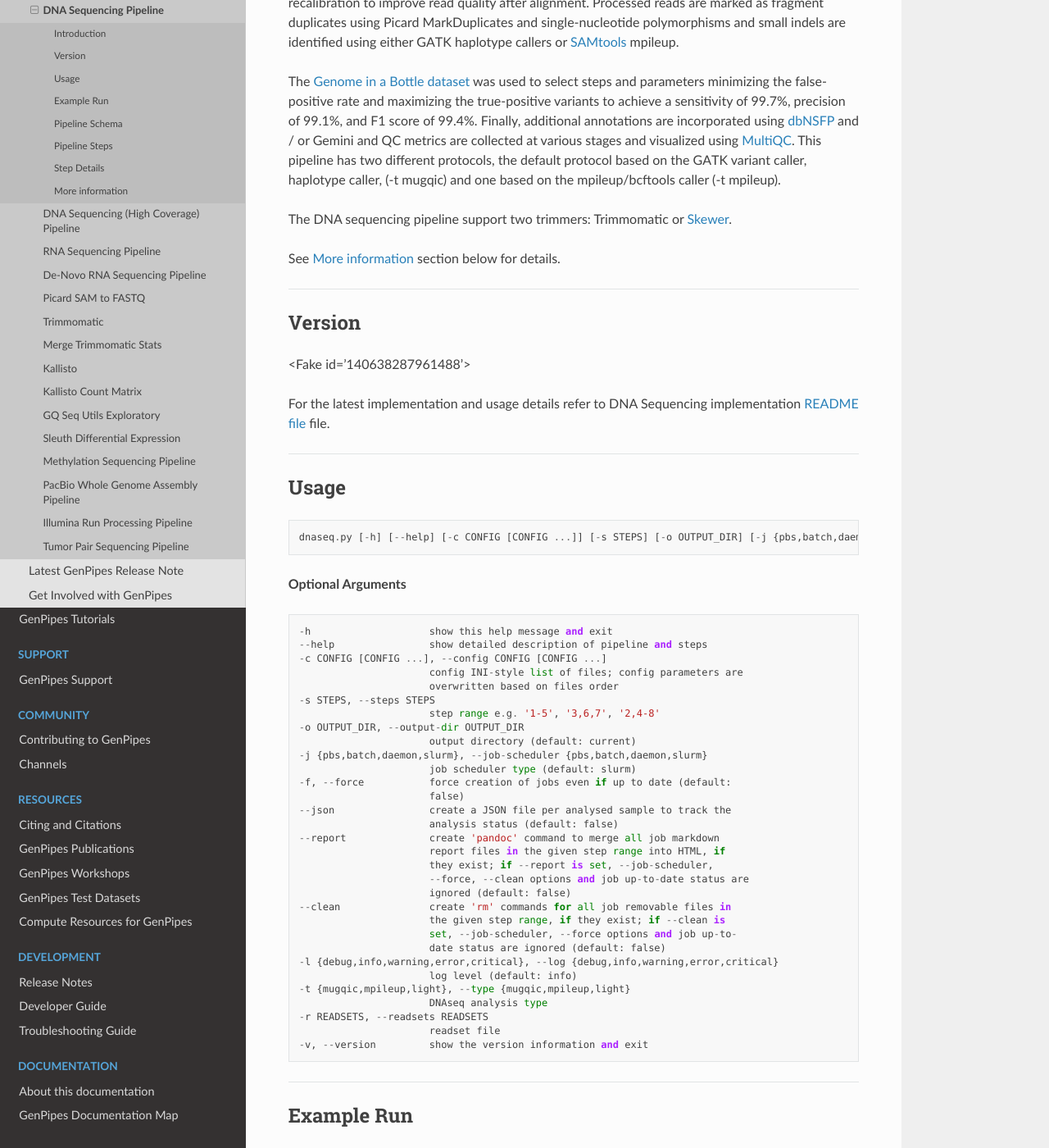
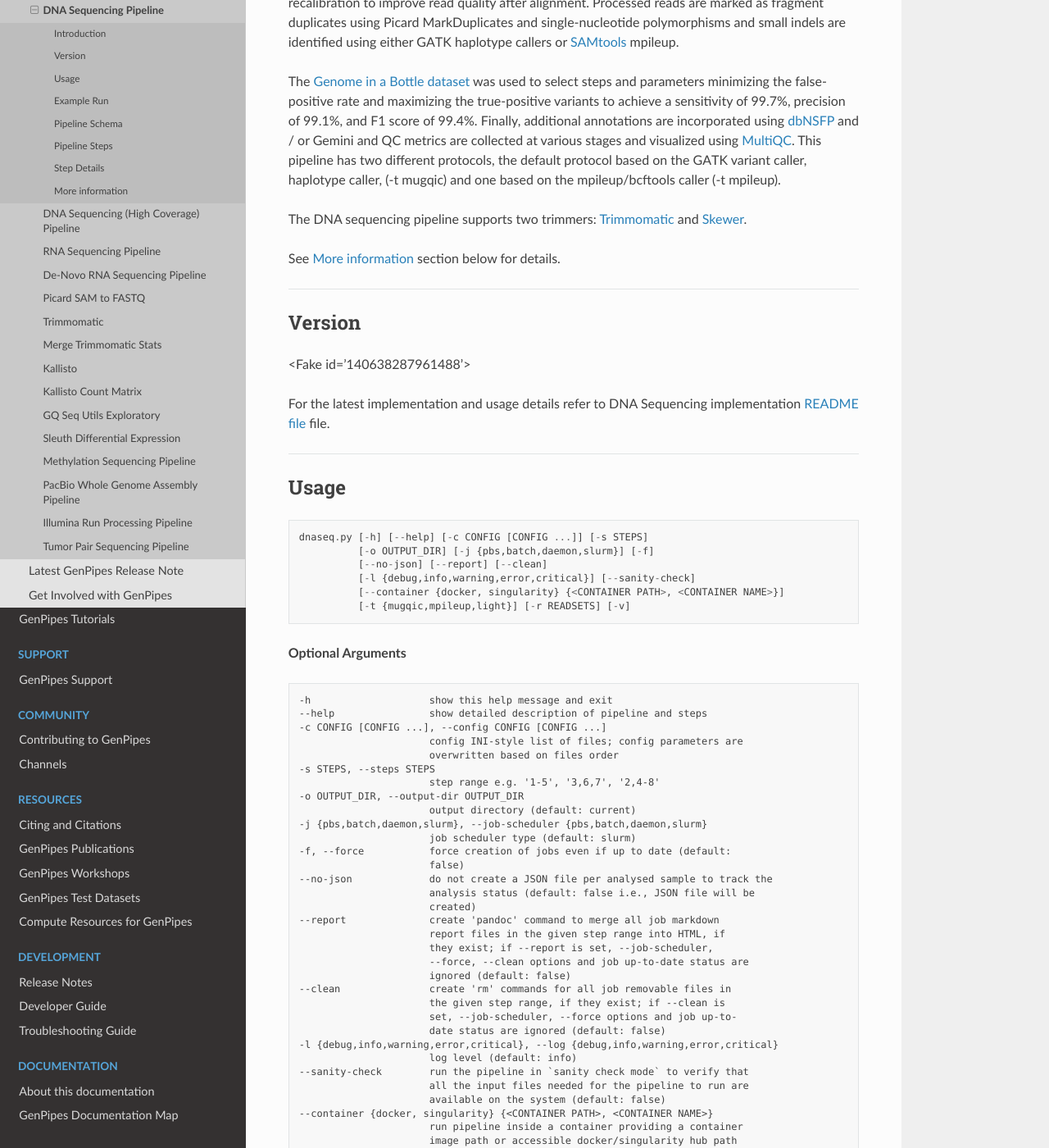
Before and after one commit to c3g/GenPipes_Docs, a Sphinx documentation site: the page built from docs/source/user_guide/pipelines/gp_dnaseq.rst, in a window 1280 px wide and 1400 px high, scrolled down 993 px. Shown: the whole window at 82% size. Built offline with Sphinx 7.4.7 and the Read the Docs theme 2.0.0, drawn with Linux system fonts in a browser that asks for light colours; formulas are drawn with MathJax 3; the version number could not be read and is left out; some of the changed lines change nothing that is shown; some of the changed text lies outside the part shown.

Commit message:
Ref #95 and fixes #102 dnaseq pipeline updates for 3.1.5

```diff
--- a/docs/source/user_guide/pipelines/gp_dnaseq.rst
+++ b/docs/source/user_guide/pipelines/gp_dnaseq.rst
@@ -25,7 +25,7 @@
 
 The `Genome in a Bottle dataset`_ was used to select steps and parameters minimizing the false-positive rate and maximizing the true-positive variants to achieve a sensitivity of 99.7%, precision of 99.1%, and F1 score of 99.4%. Finally, additional annotations are incorporated using `dbNSFP`_ and / or Gemini and QC metrics are collected at various stages and visualized using `MultiQC`_. This pipeline has two different protocols, the default protocol based on the GATK variant caller, haplotype caller, (-t mugqic) and one based on the mpileup/bcftools caller (-t mpileup).
 
-The DNA sequencing pipeline support two trimmers: Trimmomatic or `Skewer <https://bmcbioinformatics.biomedcentral.com/articles/10.1186/1471-2105-15-182>`_.
+The DNA sequencing pipeline supports two trimmers: `Trimmomatic`_ and `Skewer <https://bmcbioinformatics.biomedcentral.com/articles/10.1186/1471-2105-15-182>`_.
 
 See :ref:`More Information on DNA Sequencing` section below for details.
 
@@ -45,7 +45,12 @@
 
 ::
 
-  dnaseq.py [-h] [--help] [-c CONFIG [CONFIG ...]] [-s STEPS] [-o OUTPUT_DIR] [-j {pbs,batch,daemon,slurm}] [-f] [--json] [--report] [--clean] [-l {debug,info,warning,error,critical}] [-t {mugqic,mpileup,light}] [-r READSETS] [-v]
+  dnaseq.py [-h] [--help] [-c CONFIG [CONFIG ...]] [-s STEPS]
+            [-o OUTPUT_DIR] [-j {pbs,batch,daemon,slurm}] [-f]
+            [--no-json] [--report] [--clean]
+            [-l {debug,info,warning,error,critical}] [--sanity-check]
+            [--container {docker, singularity} {<CONTAINER PATH>, <CONTAINER NAME>}]
+            [-t {mugqic,mpileup,light}] [-r READSETS] [-v]
 
 **Optional Arguments**
 
@@ -64,8 +69,9 @@
                         job scheduler type (default: slurm)
   -f, --force           force creation of jobs even if up to date (default:
                         false)
-  --json                create a JSON file per analysed sample to track the
-                        analysis status (default: false)
+  --no-json             do not create a JSON file per analysed sample to track the
+                        analysis status (default: false i.e., JSON file will be
+                        created)
   --report              create 'pandoc' command to merge all job markdown
                         report files in the given step range into HTML, if
                         they exist; if --report is set, --job-scheduler,
@@ -77,6 +83,12 @@
                         date status are ignored (default: false)
   -l {debug,info,warning,error,critical}, --log {debug,info,warning,error,critical}
                         log level (default: info)
+  --sanity-check        run the pipeline in `sanity check mode` to verify that
+                        all the input files needed for the pipeline to run are
+                        available on the system (default: false)
+  --container {docker, singularity} {<CONTAINER PATH>, <CONTAINER NAME>}
+                        run pipeline inside a container providing a container
+                        image path or accessible docker/singularity hub path
   -t {mugqic,mpileup,light}, --type {mugqic,mpileup,light}
                         DNAseq analysis type
   -r READSETS, --readsets READSETS
@@ -127,6 +139,8 @@
 
    Figure: Schema of Mpileup DNA Sequencing protocol
 
+There is another choice of DNA Sequencing protocol called DNA Light.  Refer to the Pipeline steps for details.
+
 ----
 
 Pipeline Steps
@@ -134,77 +148,79 @@
 
 The table below shows various steps that constitute the MUGQIC and Mpileup types of DNA Sequencing for genomic analysis pipelines.
 
-+----+-------------------------------------+--------------------------------------+
-|    |  *MUGQIC DNA Sequencing Steps*      |   *MPileup DNA Sequencing Steps*     |
-+====+=====================================+======================================+
-| 1. | |picard_sam_to_fastq|               | |picard_sam_to_fastq|                |
-+----+-------------------------------------+--------------------------------------+
-| 2. | |sym_link_fastq|                    | |sym_link_fastq|                     |
-+----+-------------------------------------+--------------------------------------+
-| 3. | |trimmomatic|                       | |trimmomatic|                        |
-+----+-------------------------------------+--------------------------------------+
-| 4. | |merge_trimmomatic_stats|           | |merge_trimmomatic_stats|            |
-+----+-------------------------------------+--------------------------------------+
-| 5. | |skewer_trim|                       | |skewer_trim|                        |
-+----+-------------------------------------+--------------------------------------+
-| 6. | |bwa_mem_picard_sort_sam|           | |bwa_mem_picard_sort_sam|            |
-+----+-------------------------------------+--------------------------------------+
-| 7. | |sambamba_merge|                    | |sambamba_merge|                     |
-+----+-------------------------------------+--------------------------------------+
-| 8. | |gatk_indel_realigner|              | |gatk_indel_realigner|               |
-+----+-------------------------------------+--------------------------------------+
-| 9. | |sambamba_merge_realigned|          | |sambamba_merge_realigned|           |
-+----+-------------------------------------+--------------------------------------+
-| 10.| |fix_mate_by_coor|                  | |fix_mate_by_coor|                   |
-+----+-------------------------------------+--------------------------------------+
-| 11.| |picard_mark_dup|                   | |picard_mark_dup|                    |
-+----+-------------------------------------+--------------------------------------+
-| 12.| |recalib|                           | |recalib|                            |
-+----+-------------------------------------+--------------------------------------+
-| 13.| |sym_link_final_bam|                | |sym_link_final_bam|                 |
-+----+-------------------------------------+--------------------------------------+
-| 14.| |m_dna_picard|                      | |m_dna_picard|                       |
-+----+-------------------------------------+--------------------------------------+
-| 15.| |m_dna_sample|                      | |m_dna_sample|                       |
-+----+-------------------------------------+--------------------------------------+
-| 16.| |m_dna_sambamba|                    | |m_dna_sambamba|                     |
-+----+-------------------------------------+--------------------------------------+
-| 17.| |m_dna_fastqc|                      | |m_dna_fastqc|                       |
-+----+-------------------------------------+--------------------------------------+
-| 18.| |picard_calc_hs_m|                  | |picard_calc_hs_m|                   |
-+----+-------------------------------------+--------------------------------------+
-| 19.| |gatk_call_loci|                    | |gatk_call_loci|                     |
-+----+-------------------------------------+--------------------------------------+
-| 20.| |extract_com_snp|                   | |extract_com_snp|                    |
-+----+-------------------------------------+--------------------------------------+
-| 21.| |baf_plot|                          | |baf_plot|                           |
-+----+-------------------------------------+--------------------------------------+
-| 22.| |gatk_hp_c|                         | |rawmpileup|                         |
-+----+-------------------------------------+--------------------------------------+
-| 23.| |merge_call_i_gvcf|                 | |rawmp_cat|                          |
-+----+-------------------------------------+--------------------------------------+
-| 24.| |combine_gvcf|                      | |snp_n_indel_bcf|                    |
-+----+-------------------------------------+--------------------------------------+
-| 25.| |merge_call_c_gvcf|                 | |merge_filter_bcf|                   |
-+----+-------------------------------------+--------------------------------------+
-| 26.| |variant_recalib|                   | |mp_dcom_norm|                       |
-+----+-------------------------------------+--------------------------------------+
-| 27.| |hc_dec_norm|                       | |mp_flag_map|                        |
-+----+-------------------------------------+--------------------------------------+
-| 28.| |hc_flag_map|                       | |mp_snp_id_ann|                      |
-+----+-------------------------------------+--------------------------------------+
-| 29.| |hc_snp_ann|                        | |mp_snp_eff|                         |
-+----+-------------------------------------+--------------------------------------+
-| 30 | |hc_snp_eff|                        | |mp_dbnsfp_ann|                      |
-+----+-------------------------------------+--------------------------------------+
-| 31.| |hc_dbnsfp_ann|                     | |mp_gemini_ann|                      |
-+----+-------------------------------------+--------------------------------------+
-| 32.| |hc_gemini_ann|                     | |mp_m_vcf_stat|                      |
-+----+-------------------------------------+--------------------------------------+
-| 33.| |hc_met_vcf_stat|                   | |run_multiqc|                        |
-+----+-------------------------------------+--------------------------------------+
-| 34.| |run_multiqc|                       |                                      |
-+----+-------------------------------------+--------------------------------------+
++----+--------------------------------+---------------------------------+---------------------------------+
+|    |  *MUGQIC DNA Sequencing Steps* |   *MPileup DNA Sequencing Steps*| *Light DNA Sequencing Steps*    |
++====+================================+=================================+=================================+
+| 1. | |picard_sam_to_fastq|          | |picard_sam_to_fastq|           | |picard_sam_to_fastq|           |
++----+--------------------------------+---------------------------------+---------------------------------+
+| 2. | |sym_link_fastq|               | |sym_link_fastq|                | |skewer_trim|                   |
++----+--------------------------------+---------------------------------+---------------------------------+
+| 3. | |trimmomatic|                  | |trimmomatic|                   | |bwa_mem_picard_sort_sam|       |
++----+--------------------------------+---------------------------------+---------------------------------+
+| 4. | |merge_trimmomatic_stats|      | |merge_trimmomatic_stats|       | |sambamba_merge|                |
++----+--------------------------------+---------------------------------+---------------------------------+
+| 5. | |skewer_trim|                  | |skewer_trim|                   | |gatk_indel_realigner|          |
++----+--------------------------------+---------------------------------+---------------------------------+
+| 6. | |bwa_mem_picard_sort_sam|      | |bwa_mem_picard_sort_sam|       | |sambamba_merge_realigned|      |
++----+--------------------------------+---------------------------------+---------------------------------+
+| 7. | |sambamba_merge|               | |sambamba_merge|                | |sambamba_mark_duplicates|      |
++----+--------------------------------+---------------------------------+---------------------------------+
+| 8. | |gatk_indel_realigner|         | |gatk_indel_realigner|          | |m_dna_picard|                  |
++----+--------------------------------+---------------------------------+---------------------------------+
+| 9. | |sambamba_merge_realigned|     | |sambamba_merge_realigned|      | |m_dna_sample|                  |
++----+--------------------------------+---------------------------------+---------------------------------+
+| 10.| |fix_mate_by_coor|             | |fix_mate_by_coor|              | |m_dna_sambamba|                |
++----+--------------------------------+---------------------------------+---------------------------------+
+| 11.| |picard_mark_dup|              | |picard_mark_dup|               | |m_dna_fastqc|                  |
++----+--------------------------------+---------------------------------+---------------------------------+
+| 12.| |recalib|                      | |recalib|                       | |picard_calc_hs_m|              |
++----+--------------------------------+---------------------------------+---------------------------------+
+| 13.| |sym_link_final_bam|           | |sym_link_final_bam|            | |gatk_call_loci|                |
++----+--------------------------------+---------------------------------+---------------------------------+
+| 14.| |m_dna_picard|                 | |m_dna_picard|                  | |extract_com_snp|               |
++----+--------------------------------+---------------------------------+---------------------------------+
+| 15.| |m_dna_sample|                 | |m_dna_sample|                  | |baf_plot|                      |
++----+--------------------------------+---------------------------------+---------------------------------+
+| 16.| |m_dna_sambamba|               | |m_dna_sambamba|                | |gatk_hp_c|                     |
++----+--------------------------------+---------------------------------+---------------------------------+
+| 17.| |m_dna_fastqc|                 | |m_dna_fastqc|                  | |merge_call_i_gvcf|             |
++----+--------------------------------+---------------------------------+---------------------------------+
+| 18.| |picard_calc_hs_m|             | |picard_calc_hs_m|              | |combine_gvcf|                  |
++----+--------------------------------+---------------------------------+---------------------------------+
+| 19.| |gatk_call_loci|               | |gatk_call_loci|                | |merge_call_c_gvcf|             |
++----+--------------------------------+---------------------------------+---------------------------------+
+| 20.| |extract_com_snp|              | |extract_com_snp|               | |combine_gvcf|                  |
++----+--------------------------------+---------------------------------+---------------------------------+
+| 21.| |baf_plot|                     | |baf_plot|                      | |variant_recalib|               |
++----+--------------------------------+---------------------------------+---------------------------------+
+| 22.| |gatk_hp_c|                    | |rawmpileup|                    | |hc_dec_norm|                   |
++----+--------------------------------+---------------------------------+---------------------------------+
+| 23.| |merge_call_i_gvcf|            | |rawmp_cat|                     | |hc_flag_map|                   |
++----+--------------------------------+---------------------------------+---------------------------------+
+| 24.| |combine_gvcf|                 | |snp_n_indel_bcf|               | |hc_snp_ann|                    |
++----+--------------------------------+---------------------------------+---------------------------------+
+| 25.| |merge_call_c_gvcf|            | |merge_filter_bcf|              | |hc_snp_eff|                    |
++----+--------------------------------+---------------------------------+---------------------------------+
+| 26.| |variant_recalib|              | |mp_dcom_norm|                  | |hc_dbnsfp_ann|                 |
++----+--------------------------------+---------------------------------+---------------------------------+
+| 27.| |hc_dec_norm|                  | |mp_flag_map|                   | |hc_gemini_ann|                 |
++----+--------------------------------+---------------------------------+---------------------------------+
+| 28.| |hc_flag_map|                  | |mp_snp_id_ann|                 | |run_multiqc|                   |
++----+--------------------------------+---------------------------------+---------------------------------+
+| 29.| |hc_snp_ann|                   | |mp_snp_eff|                    | |cram_output|                   |
++----+--------------------------------+---------------------------------+---------------------------------+
+| 30 | |hc_snp_eff|                   | |mp_dbnsfp_ann|                 |                                 |
++----+--------------------------------+---------------------------------+---------------------------------+
+| 31.| |hc_dbnsfp_ann|                | |mp_gemini_ann|                 |                                 |
++----+--------------------------------+---------------------------------+---------------------------------+
+| 32.| |hc_gemini_ann|                | |mp_m_vcf_stat|                 |                                 |
++----+--------------------------------+---------------------------------+---------------------------------+
+| 33.| |hc_met_vcf_stat|              | |run_multiqc|                   |                                 |
++----+--------------------------------+---------------------------------+---------------------------------+
+| 34.| |run_multiqc|                  | |cram_output|                   |                                 |
++----+--------------------------------+---------------------------------+---------------------------------+
+| 35.| |cram_output|                  |                                 |                                 |
++----+--------------------------------+---------------------------------+---------------------------------+
 
 ----
 
@@ -274,6 +290,9 @@
 .. |mp_dbnsfp_ann| replace:: `MPileup dbNSFP annotation`_
 .. |mp_gemini_ann| replace:: `MPileup Gemini annotation`_
 .. |mp_m_vcf_stat| replace:: `MPileup Metrics VCF stats`_
+.. |sambamba_mark_duplicates| replace:: `SAMBAM Mark Duplicates`_
+
+.. include::  repl_cram_op.inc
 
 .. The following are html links used in this text
 
--- a/docs/source/user_guide/pipelines/steps_dnaseq.inc
+++ b/docs/source/user_guide/pipelines/steps_dnaseq.inc
@@ -313,6 +313,14 @@
 
 Metrics SNV applied to mpileup caller vcf. Multiple metrics associated to annotations and effect prediction are generated at this step: change rate by chromosome, changes by type, effects by impact, effects by functional class, counts by effect, counts by genomic region, SNV quality, coverage, InDel lengths, base changes, transition-transversion rates, summary of allele frequencies, codon changes, amino acid changes, changes per chromosome, change rates.
 
+.. _SAMBAM Mark Duplicates:
+
+**SAMBAM Mark Duplicates**
+
+In this step duplicates are marked. Aligned reads per sample are duplicates if they have the same 5' alignment positions (for both mates in case of paired-end reads). All but the best pair (based on alignment score) will be marked as duplicates in the BAM file. Marking duplicates is done using `Picard`_.
+
+.. include:: steps_cram_op.inc
+
 .. Following are the html link references:
 
 .. _Trimmomatic: http://www.usadellab.org/cms/index.php?page=trimmomatic
```
